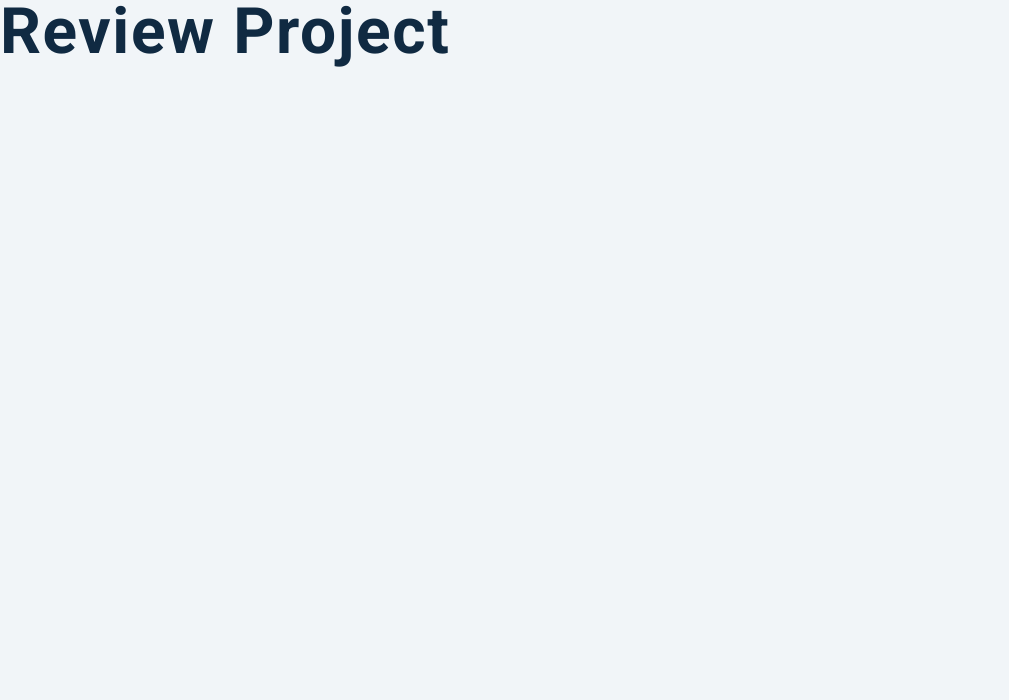
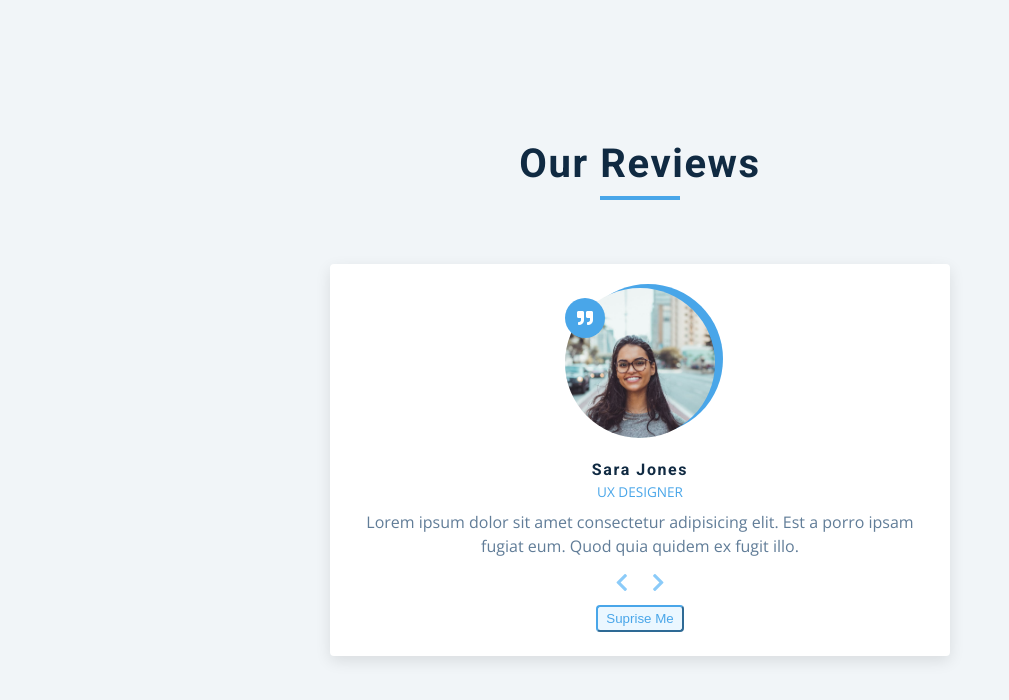
Before and after one commit to ParveenDavid2394/Reviews, a plain HTML site: page index.html in a window 1280 px wide. Shown: the whole page, without its empty margins (0-1009 px from the left). Drawn offline with nearby package versions, Linux system fonts and the light colour scheme.

Commit message:
initial HTML layout

```diff
--- a/index.html
+++ b/index.html
@@ -3,7 +3,7 @@
   <head>
     <meta charset="UTF-8" />
     <meta name="viewport" content="width=device-width, initial-scale=1.0" />
-    <title>Starter</title>
+    <title>Review</title>
     <!-- font-awesome -->
     <link
       rel="stylesheet"
@@ -14,7 +14,42 @@
     <link rel="stylesheet" href="styles.css" />
   </head>
   <body>
-    <h1>review project</h1>
+    <main>
+      <section class="container">
+        <!-- Title -->
+        <div class="title">
+          <h2>Our Reviews</h2>
+          <div class="underline"></div>
+        </div>
+        <!-- Review -->
+        <article class="review">
+          <div class="img-container">
+            <img src="./person-1.jpeg" id="person-img" alt="">
+          </div>
+          <h4 id="author">Sara Jones</h4>
+          <p id="job">UX Designer</p>
+          <p id="info">Lorem ipsum dolor sit amet
+            consectetur adipisicing elit.
+            Est a porro ipsam fugiat eum.
+            Quod quia quidem ex fugit illo.
+          </p>
+          <div class="button-container">
+            <button class="prev-btn">
+              <i class="fas fa-chevron-left"></i>
+            </button>
+            <button class="next-btn">
+              <i class="fas fa-chevron-right"></i>
+            </button>
+          </div>
+          <button class="random-btn">Suprise Me</button>
+        </article>
+      </section>
+    </main>
+
+
+
+
+
     <!-- javascript -->
     <script src="app.js"></script>
   </body>
```
